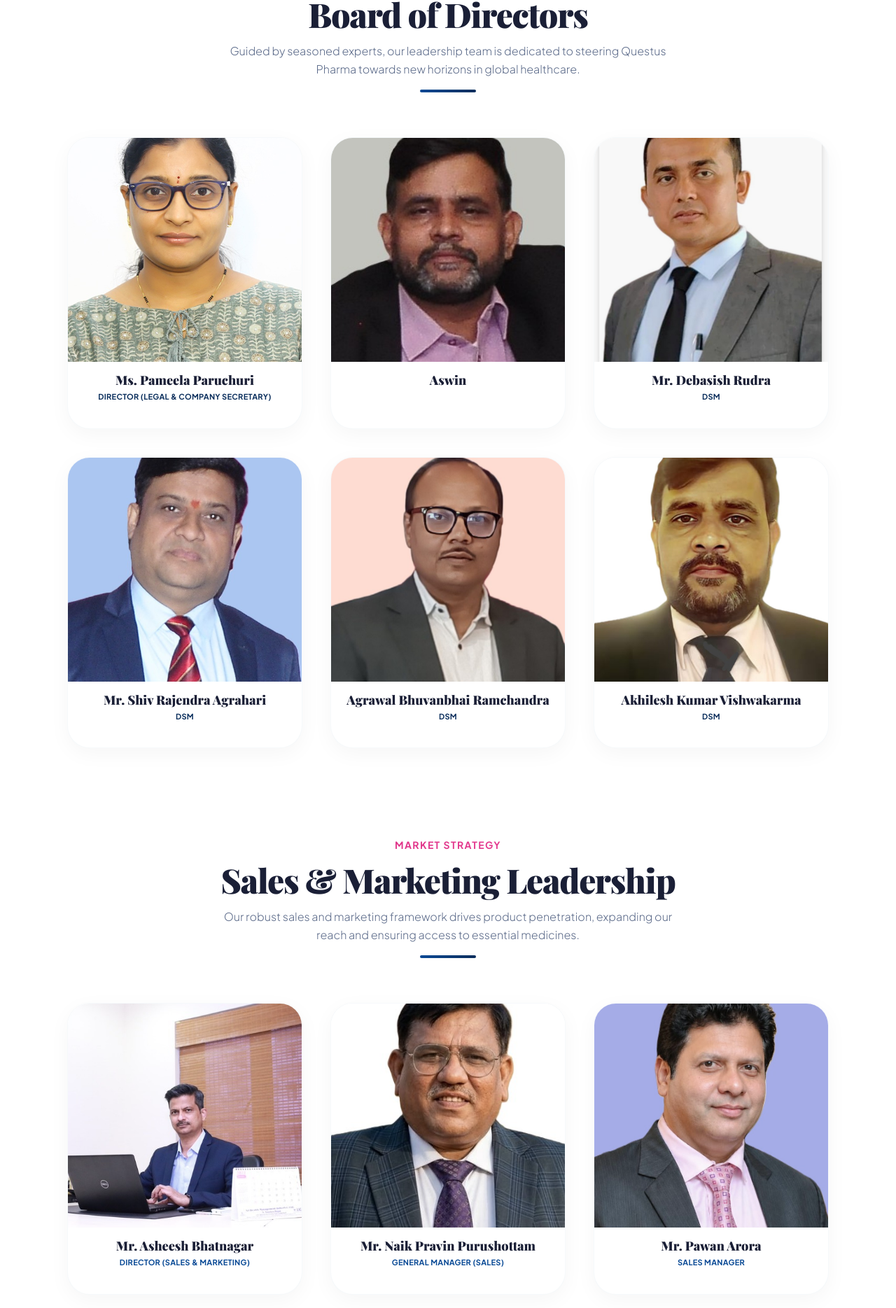
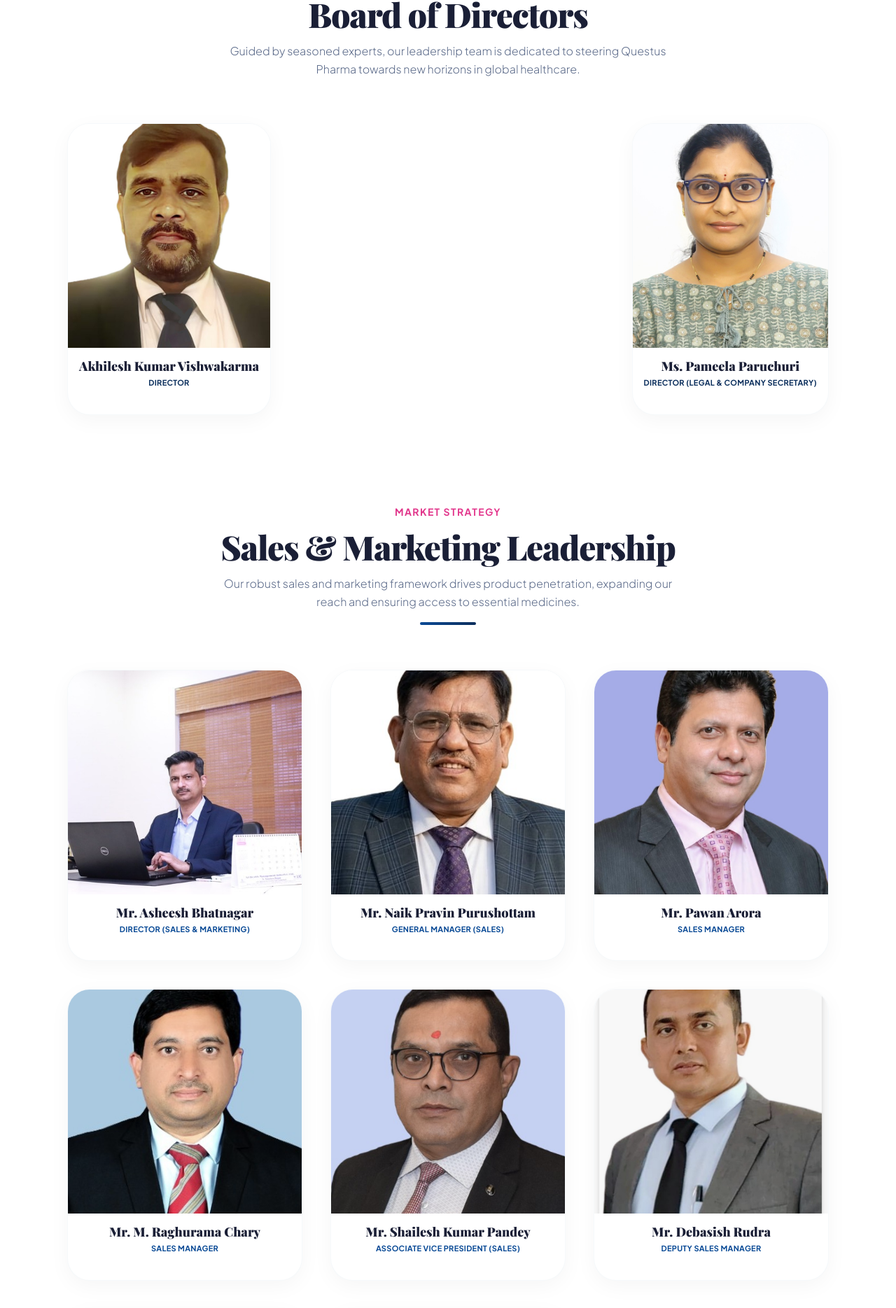
Before and after one commit to Shashank-koti/Questes, a React (Vite) app: page /about/questus-pharma in a window 1280 px wide. Shown: the part 1654-3523 px from the top of the page at 70% size. Built offline with nearby package versions, Linux system fonts and the light colour scheme; a web font is replaced by a local one.

Commit message:
changed directors

```diff
--- a/src/pages/QuestusPharma.jsx
+++ b/src/pages/QuestusPharma.jsx
@@ -17,12 +17,8 @@
 const QuestusPharma = () => {
 
   const directors = [
-    { img: img1, name: "Ms. Pameela Paruchuri", role: "Director (Legal & Company Secretary)" },
-    { img: img2, name: "Aswin", role: "" },
-    { img: img4, name: "Mr. Debasish Rudra", role: "DSM" },
-    { img: img7, name: "Mr. Shiv Rajendra Agrahari", role: "DSM" },
-    { img: img10, name: "Agrawal Bhuvanbhai Ramchandra", role: "DSM" },
-    { img: img11, name: "Akhilesh Kumar Vishwakarma", role: "DSM" }
+    { img: img11, name: "Akhilesh Kumar Vishwakarma", role: "Director" },
+    { img: img1, name: "Ms. Pameela Paruchuri", role: "Director (Legal & Company Secretary)" }
   ];
 
   const salesTeam = [
@@ -30,7 +26,10 @@
     { img: img5, name: "Mr. Naik Pravin Purushottam", role: "General Manager (Sales)" },
     { img: img6, name: "Mr. Pawan Arora", role: "Sales Manager" },
     { img: img8, name: "Mr. M. Raghurama Chary", role: "Sales Manager" },
-    { img: img9, name: "Mr. Shailesh Kumar Pandey", role: "Associate Vice President (Sales)" }
+    { img: img9, name: "Mr. Shailesh Kumar Pandey", role: "Associate Vice President (Sales)" },
+    { img: img4, name: "Mr. Debasish Rudra", role: "Deputy Sales Manager" },
+    { img: img7, name: "Mr. Shiv Rajendra Agrahari", role: "Deputy Sales Manager" },
+    { img: img10, name: "Agrawal Bhuvanbhai Ramchandra", role: "Deputy Sales Manager" }
   ]
 
   return (
@@ -140,10 +139,9 @@
                 <p className="text-brand-muted max-w-2xl mx-auto font-light leading-relaxed mt-4">
                   Guided by seasoned experts, our leadership team is dedicated to steering Questus Pharma towards new horizons in global healthcare.
                 </p>
-                <div className="w-20 h-1 bg-gradient-to-r from-brand-primary to-brand-secondary mx-auto rounded-full mt-6"></div>
               </div>
 
-              <div className="grid grid-cols-1 sm:grid-cols-2 lg:grid-cols-3 gap-8 md:gap-10">
+              <div className="flex flex-wrap justify-between">
                 {directors.map((director, idx) => (
                   <motion.div
                     key={idx}
```
